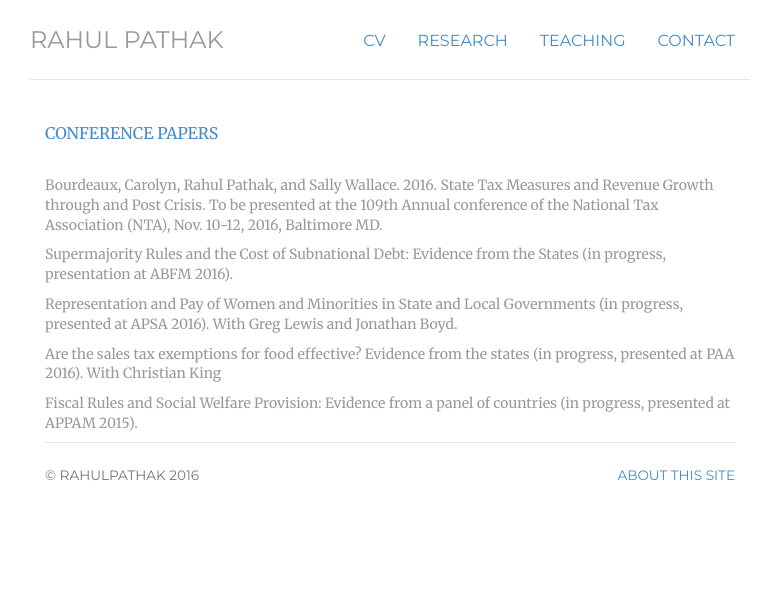
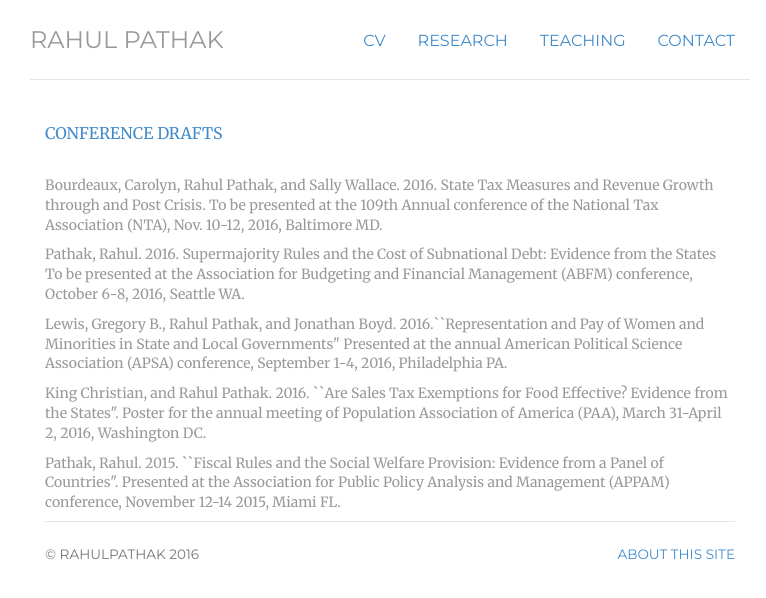
Before and after one commit to pathak-rahul/pathak-rahul.github.io, a Jekyll site: the page built from testing/index.html, in a window 1280 px wide. Shown: the top 598 px of the page, without its empty margins (250-1016 px from the left). Built offline with Jekyll 4.4.1, drawn with Linux system fonts in a browser that asks for light colours.

Commit message:
Update index.html

```diff
--- a/testing/index.html
+++ b/testing/index.html
@@ -7,13 +7,13 @@ title: ongoing
 	</div>
 	<div itemscope itemtype="http://data-vocabulary.org/Person" class="col-sm-12">
 
-<p class="text-primary">CONFERENCE PAPERS</p>
+<p class="text-primary">CONFERENCE DRAFTS</p>
 
 <h4><small>Bourdeaux, Carolyn, Rahul Pathak, and Sally Wallace. 2016. State Tax Measures and Revenue Growth through and Post Crisis. To be presented at the 109th Annual conference of the National Tax Association (NTA), Nov. 10-12, 2016, Baltimore MD.</small> </h4>
-<h4><small>Supermajority Rules and the Cost of Subnational Debt: Evidence from the States (in progress, presentation at ABFM 2016).</small> </h4>
-<h4><small>Representation and Pay of Women and Minorities in State and Local Governments (in progress, presented at APSA 2016). With Greg Lewis and Jonathan Boyd.</small> </h4>
-<h4><small>Are the sales tax exemptions for food effective? Evidence from the states (in progress, presented at PAA 2016). With Christian King</small> </h4>
-<h4><small>Fiscal Rules and Social Welfare Provision: Evidence from a panel of countries (in progress, presented at APPAM 2015).</small> </h4>
+<h4><small>Pathak, Rahul. 2016. Supermajority Rules and the Cost of Subnational Debt: Evidence from the States To be presented at the Association for Budgeting and Financial Management (ABFM) conference, October 6-8, 2016, Seattle WA.</small> </h4>
+<h4><small>Lewis, Gregory B., Rahul Pathak, and Jonathan Boyd. 2016.``Representation and Pay of Women and Minorities in State and Local Governments" Presented at the annual American Political Science Association (APSA) conference, September 1-4, 2016, Philadelphia PA.</small> </h4>
+<h4><small>King Christian, and Rahul Pathak. 2016. ``Are Sales Tax Exemptions for Food Effective? Evidence from the States". Poster for the annual meeting of Population Association of America (PAA), March 31-April 2, 2016, Washington DC.</small> </h4>
+<h4><small>Pathak, Rahul. 2015. ``Fiscal Rules and the Social Welfare Provision: Evidence from a Panel of Countries". Presented at the Association for Public Policy Analysis and Management (APPAM) conference, November 12-14 2015, Miami FL.</small> </h4>
 
   </p> </span>
 </p>
```
